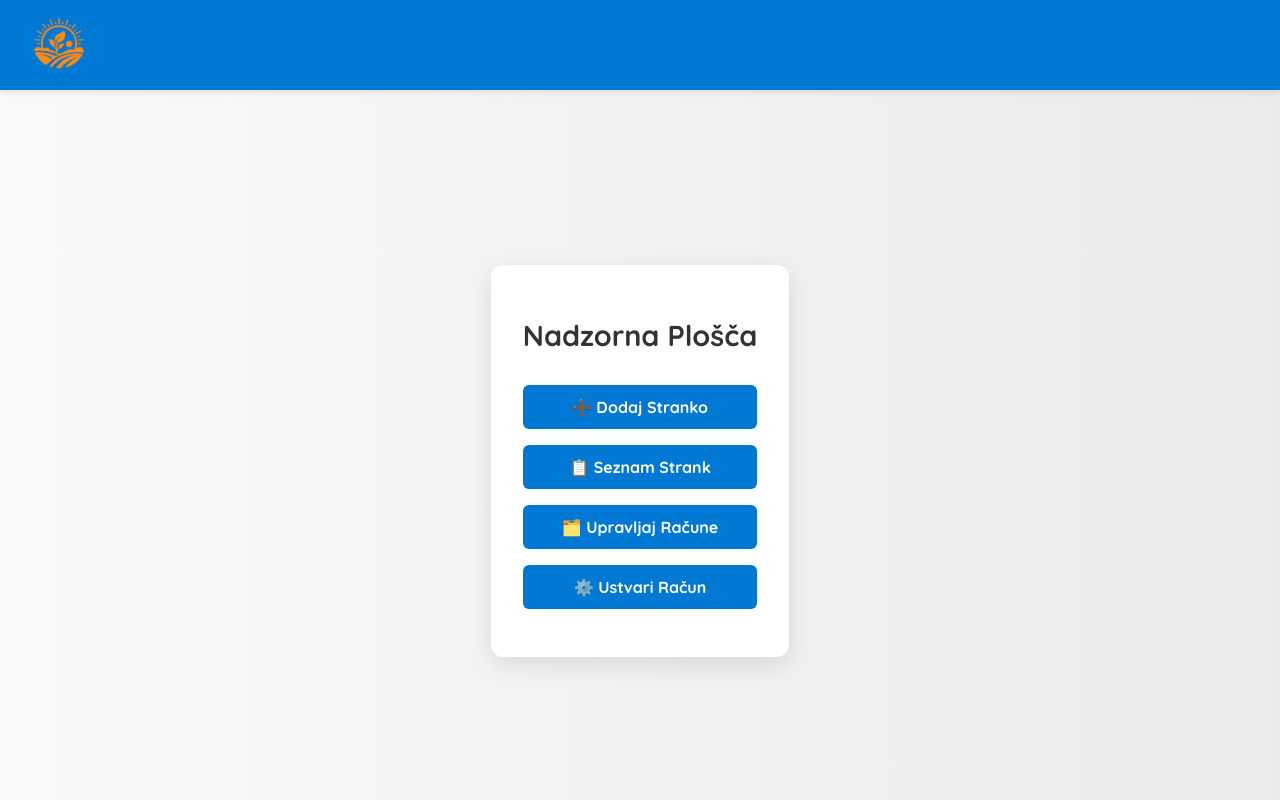
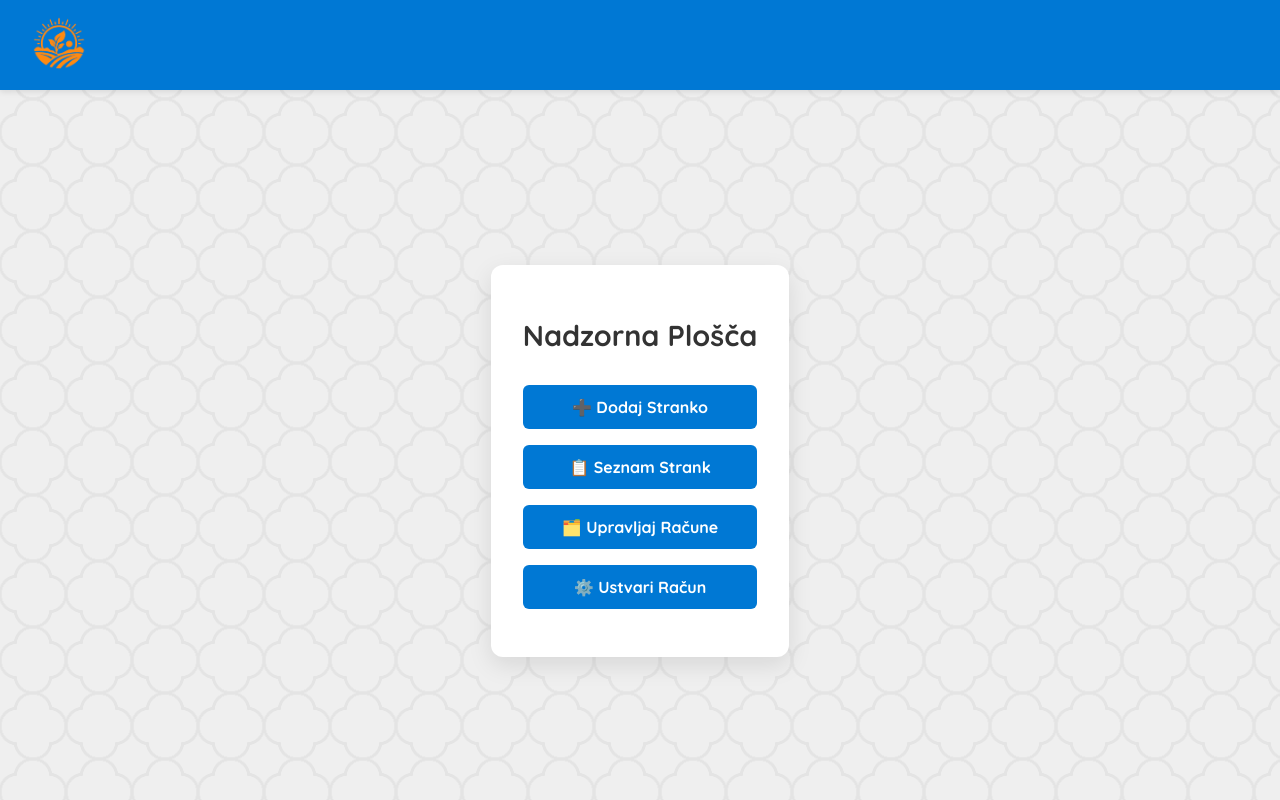
Before and after one commit to beaverDamDemo/python-fastapi-sample-naloga, a FastAPI app: page / in a window 1280 px wide. Run offline with FastAPI, Linux system fonts and the light colour scheme.

Commit message:
just background changed

```diff
--- a/static/styles.css
+++ b/static/styles.css
@@ -15,11 +15,14 @@
   --color-text-dark: #333;
   --color-border: #ccc;
   --color-white: #ffffff;
+  --s: 33px; /* control the size*/
+  --c1: #e4e4e4;
+  --c2: #efefef;
+  --_g: #0000 83%, var(--c1) 85% 99%, #0000 101%;
 }
 html {
   box-sizing: border-box;
 }
-
 *,
 *::before,
 *::after {
@@ -33,11 +36,13 @@ body {
   margin: 0;
   padding: 0;
   font-family: "Quicksand", sans-serif;
-  background: linear-gradient(
-    to right,
-    var(--color-bg-light),
-    var(--color-bg-medium)
-  );
+  background: radial-gradient(27% 29% at right, var(--_g)) calc(var(--s) / 2)
+      var(--s),
+    radial-gradient(27% 29% at left, var(--_g)) calc(var(--s) / -2) var(--s),
+    radial-gradient(29% 27% at top, var(--_g)) 0 calc(var(--s) / 2),
+    radial-gradient(29% 27% at bottom, var(--_g)) 0 calc(var(--s) / -2)
+      var(--c2);
+  background-size: calc(2 * var(--s)) calc(2 * var(--s));
   color: var(--color-text-dark);
 }
 
```
